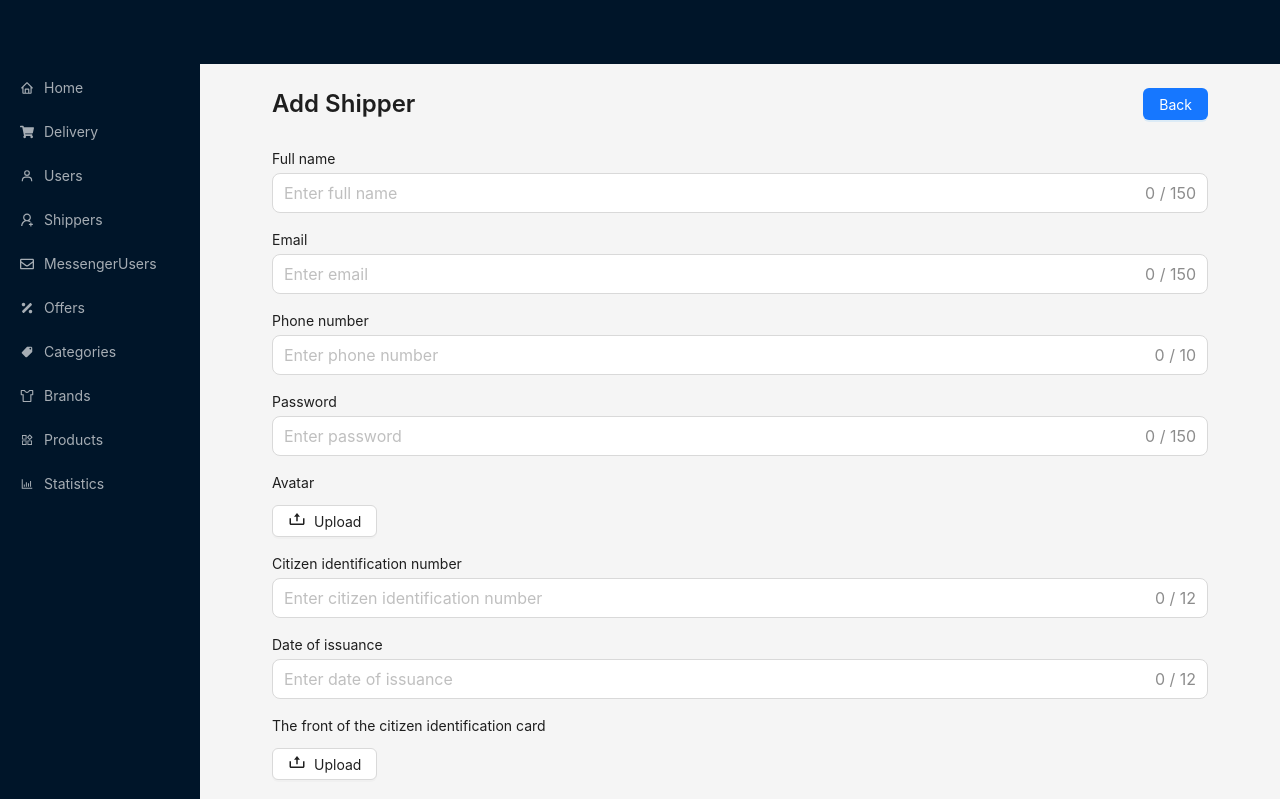
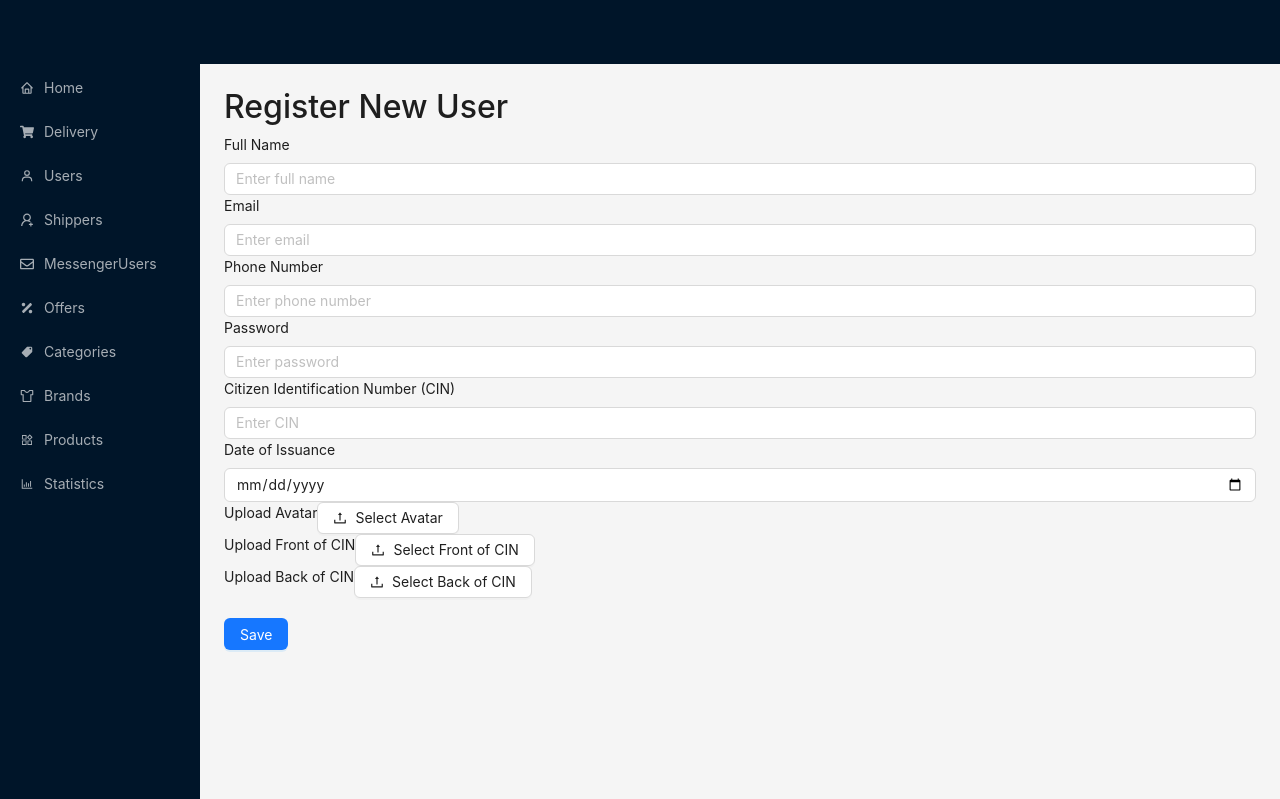
Before and after one commit to NguyenQuocTien15/admin, a Next.js app: page /shippers/add-shipper in a window 1280 px wide. Shown: the top 799 px of the page. Built offline with nearby package versions, Linux system fonts and the light colour scheme.

Commit message:
add shipper

```diff
--- a/src/pages/shippers/add-shipper.tsx
+++ b/src/pages/shippers/add-shipper.tsx
@@ -1,15 +1,16 @@
 import { HeadComponent, ImagePicker } from "@/components";
-import { Button, Input } from "antd";
+import { Button, Input, Image, Alert, Upload } from "antd";
 import React, { useState } from "react";
 import { useRouter } from "next/router";
-type Props = {
-  visible: boolean;
-  onClose: () => void;
-};
-const AddShippers = (props: Props) => {
+import { createUserWithEmailAndPassword } from "firebase/auth";
+import { doc, setDoc } from "firebase/firestore";
+import { ref, uploadBytes, getDownloadURL } from "firebase/storage";
+import { auth, fs, storage } from "@/firebase/firabaseConfig";
+import { UploadOutlined } from "@ant-design/icons";
+
+
+const AddShippers = () => {
   const router = useRouter();
-  const { visible, onClose } = props;
-
   const [isLoading, setIsLoading] = useState(false);
   const [fullName, setFullName] = useState("");
   const [email, setEmail] = useState("");
@@ -17,170 +18,178 @@ const AddShippers = (props: Props) => {
   const [password, setPassword] = useState("");
   const [CIN, setCIN] = useState("");
   const [dateOfIssuance, setDateOfIssuance] = useState("");
-  const [filesAvatar, setFilesAvatar] = useState<any[]>([]);
-  const [filesFront, setFilesFront] = useState<any[]>([]);
-  const [filesBack, setFilesBack] = useState<any[]>([]);
+  const [filesAvatar, setFilesAvatar] = useState<File[]>([]);
+  const [filesFront, setFilesFront] = useState<File[]>([]);
+  const [filesBack, setFilesBack] = useState<File[]>([]);
+  const handleSaveShipper = async () => {
+    setIsLoading(true);
+    try {
+      // Tạo tài khoản với email và password
+      const shipperCredential = await createUserWithEmailAndPassword(
+        auth,
+        email,
+        password
+      );
+      const shipper = shipperCredential.user;
 
-  const handleClose = () => {
-    setFullName("");
-    setFilesFront([]);
-    onClose();
+      const avatarRef = ref(storage, `avatars/${shipper.uid}`);
+      await uploadBytes(avatarRef, filesAvatar[0]);
+      const avatarUrl = await getDownloadURL(avatarRef); // Fixed
+
+      const frontRef = ref(storage, `cccd/front/${shipper.uid}`);
+      await uploadBytes(frontRef, filesFront[0]);
+      const frontUrl = await getDownloadURL(frontRef); // Fixed
+
+      const backRef = ref(storage, `cccd/back/${shipper.uid}`);
+      await uploadBytes(backRef, filesBack[0]);
+      const backUrl = await getDownloadURL(backRef); // Fixed
+
+      // Lưu thông tin người dùng vào Firestore
+      await setDoc(doc(fs, "shippers", shipper.uid), {
+        fullName,
+        email,
+        phoneNumber,
+        CIN,
+        DateOfIssuance: new Date(dateOfIssuance),
+        avatar: avatarUrl,
+        image_CCCD_card_front: frontUrl,
+        image_CCCD_card_back: backUrl,
+        files_card_front: filesFront.map((file) => file.name),
+        files_card_back: filesBack.map((file) => file.name),
+      });
+
+      alert("Shipper created successfully!");
+      router.push("/shippers");
+    } catch (error) {
+      console.error("Error adding shipper: ", error);
+      alert(`Failed to save shipper: ${error.message}`);
+    } finally {
+      setIsLoading(false);
+    }
   };
-  const handleAddNewShipper = () => {};
   return (
-    <div className="ml-5 mr-5">
-      <div>
-        <HeadComponent
-          title="Shipper"
-          pageTitle="Add Shipper"
-          extra={
-            <Button type="primary" onClick={() => router.back()}>
-              Back
-            </Button>
-          }
+    <div className="form-fluid">
+      <h2>Register New User</h2>
+
+      {/* Full name input */}
+      <div className="input-group">
+        <label>Full Name</label>
+        <Input
+          placeholder="Enter full name"
+          value={fullName}
+          onChange={(e) => setFullName(e.target.value)}
         />
       </div>
-      <div className="mb-3 mt-3">
-        <div className="mt-3">
-          {" "}
-          <div className="mt-1 mb-1">Full name</div>
+
+      {/* Email input */}
+      <div className="input-group">
+        <label>Email</label>
         <Input
-            size="large"
-            placeholder="Enter full name"
-            maxLength={150}
-            showCount
-            allowClear
-            value={fullName}
-            onChange={(val) => setFullName(val.target.value)}
+          type="email"
+          placeholder="Enter email"
+          value={email}
+          onChange={(e) => setEmail(e.target.value)}
         />
       </div>
-        <div className="mt-3">
-          <div className="mt-1 mb-1">Email</div>
+
+      {/* Phone number input */}
+      <div className="input-group">
+        <label>Phone Number</label>
         <Input
-            size="large"
-            placeholder="Enter email"
-            maxLength={150}
-            showCount
-            allowClear
-            value={email}
-            onChange={(val) => setEmail(val.target.value)}
+          placeholder="Enter phone number"
+          value={phoneNumber}
+          onChange={(e) => setPhoneNumber(e.target.value)}
         />
       </div>
-        <div className="mt-3">
-          <div className="mt-1 mb-1">Phone number</div>
+
+      {/* Password input */}
+      <div className="input-group">
+        <label>Password</label>
         <Input
-            size="large"
-            placeholder="Enter phone number"
-            maxLength={10}
-            showCount
-            allowClear
-            value={phoneNumber}
-            onChange={(val) => setPhoneNumber(val.target.value)}
+          type="password"
+          placeholder="Enter password"
+          value={password}
+          onChange={(e) => setPassword(e.target.value)}
         />
       </div>
-        <div className="mt-3">
-          <div className="mt-1 mb-1">Password</div>
+
+      {/* CIN input */}
+      <div className="input-group">
+        <label>Citizen Identification Number (CIN)</label>
         <Input
-            size="large"
-            placeholder="Enter password"
-            maxLength={150}
-            showCount
-            allowClear
-            value={password}
-            onChange={(val) => setPassword(val.target.value)}
+          placeholder="Enter CIN"
+          value={CIN}
+          onChange={(e) => setCIN(e.target.value)}
         />
       </div>
-        <div className="mt-3">
-          <div className="mt-1 mb-1">Avatar</div>
-          {filesAvatar.length > 0 && (
-            <div className="mt-1">
-              <img
-                src={URL.createObjectURL(filesAvatar[0])}
-                style={{
-                  width: 200,
-                  height: "auto",
-                }}
-                alt=""
+
+      {/* Date of Issuance input */}
+      <div className="input-group">
+        <label>Date of Issuance</label>
+        <Input
+          type="date"
+          placeholder="Select date of issuance"
+          value={dateOfIssuance}
+          onChange={(e) => setDateOfIssuance(e.target.value)}
         />
       </div>
+
+      {/* Upload Avatar */}
+      <div className="input-group">
+        <label>Upload Avatar</label>
+        <Upload
+          beforeUpload={(file) => {
+            setFilesAvatar([file]);
+            return false; // Prevent automatic upload
+          }}
+        >
+          <Button icon={<UploadOutlined />}>Select Avatar</Button>
+        </Upload>
+        {filesAvatar.length > 0 && (
+          <p>Selected Avatar: {filesAvatar[0].name}</p>
         )}
-          <ImagePicker
+      </div>
+
+      {/* Upload Front of CIN */}
+      <div className="input-group">
+        <label>Upload Front of CIN</label>
+        <Upload
+          beforeUpload={(file) => {
+            setFilesFront([file]);
+            return false;
+          }}
+        >
+          <Button icon={<UploadOutlined />}>Select Front of CIN</Button>
+        </Upload>
+        {filesFront.length > 0 && <p>Selected File: {filesFront[0].name}</p>}
+      </div>
+
+      {/* Upload Back of CIN */}
+      <div className="input-group">
+        <label>Upload Back of CIN</label>
+        <Upload
+          beforeUpload={(file) => {
+            setFilesBack([file]);
+            return false;
+          }}
+        >
+          <Button icon={<UploadOutlined />}>Select Back of CIN</Button>
+        </Upload>
+        {filesBack.length > 0 && <p>Selected File: {filesBack[0].name}</p>}
+      </div>
+
+      {/* Submit Button */}
+      <Button
+        type="primary"
         loading={isLoading}
-            onSelected={(vals) => setFilesAvatar(vals)}
-          />
-        </div>
-        <div className="mt-3">
-          <div className="mt-1 mb-1">Citizen identification number</div>
-          <Input
-            size="large"
-            placeholder="Enter citizen identification number"
-            maxLength={12}
-            showCount
-            allowClear
-            value={CIN}
-            onChange={(val) => setCIN(val.target.value)}
-          />
-        </div>
-        <div className="mt-3">
-          <div className="mt-1 mb-1">Date of issuance</div>
-          <Input
-            size="large"
-            placeholder="Enter date of issuance"
-            maxLength={12}
-            showCount
-            allowClear
-            value={dateOfIssuance}
-            onChange={(val) => setDateOfIssuance(val.target.value)}
-          />
-        </div>
-        <div className="mt-3">
-          <div className="mt-1 mb-1">
-            The front of the citizen identification card
-          </div>
-          {filesFront.length > 0 && (
-            <div className="mt-1">
-              <img
-                src={URL.createObjectURL(filesFront[0])}
-                style={{
-                  width: 200,
-                  height: "auto",
-                }}
-                alt=""
-              />
-            </div>
-          )}
-          <ImagePicker
-            loading={isLoading}
-            onSelected={(vals) => setFilesFront(vals)}
-          />
-        </div>
-        <div className="mt-3">
-          <div className="mt-1 mb-1">
-            The back of the citizen identification card
-          </div>
-          {filesBack.length > 0 && (
-            <div className="mt-1">
-              <img
-                src={URL.createObjectURL(filesBack[0])}
-                style={{
-                  width: 200,
-                  height: "auto",
-                }}
-                alt=""
-              />
-            </div>
-          )}
-          <ImagePicker
-            loading={isLoading}
-            onSelected={(vals) => setFilesBack(vals)}
-          />
-        </div>
-        <div className="d-flex justify-content-end mt-3">
-          <button className="btn btn-primary">Save</button>
-        </div>
-      </div>
+        onClick={handleSaveShipper}
+        style={{ marginTop: "20px" }}
+      >
+        Save
+      </Button>
     </div>
   );
 };
 
+
 export default AddShippers;
```
Lines whose indentation alone changed are shown as unchanged.
